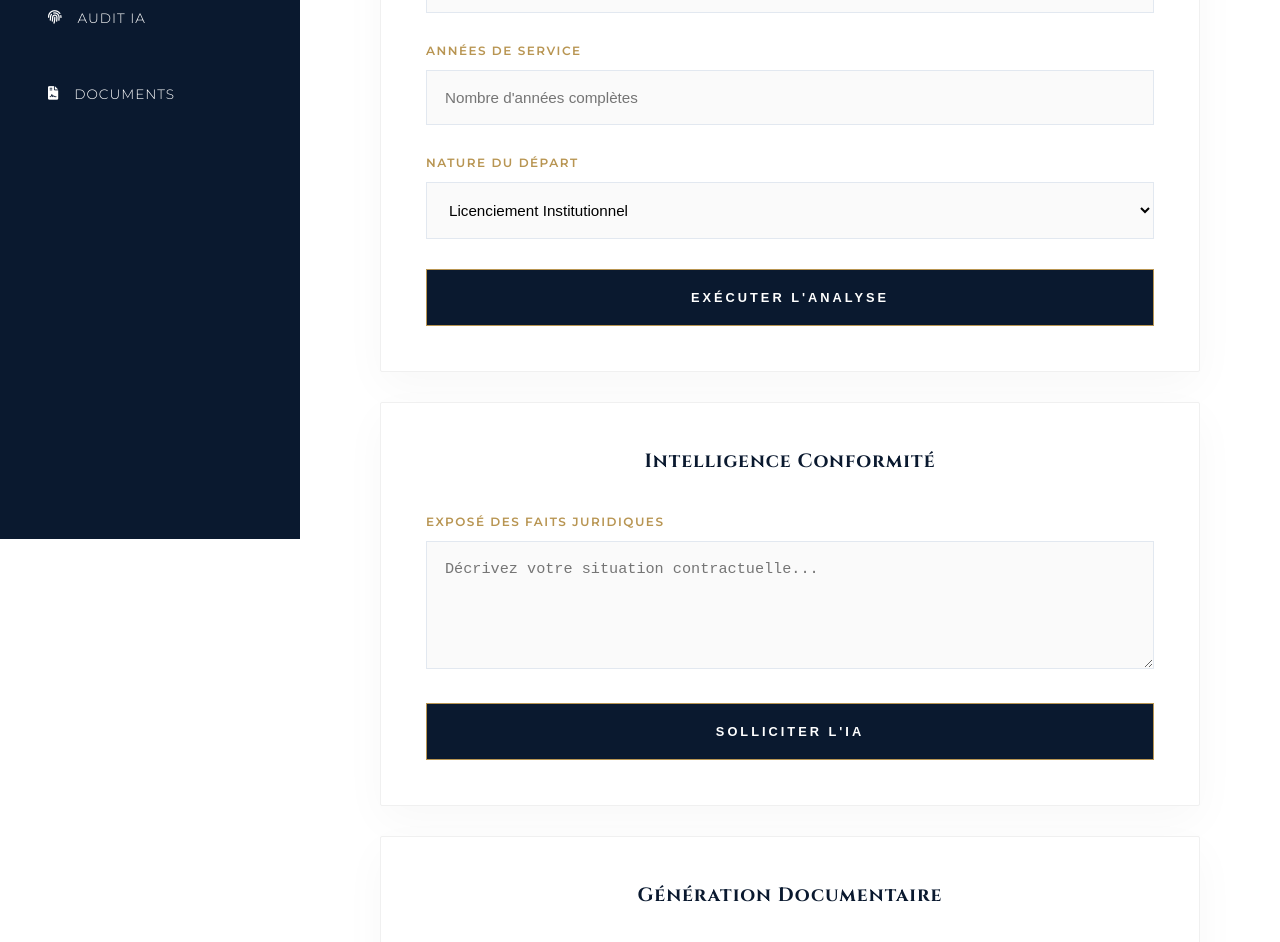
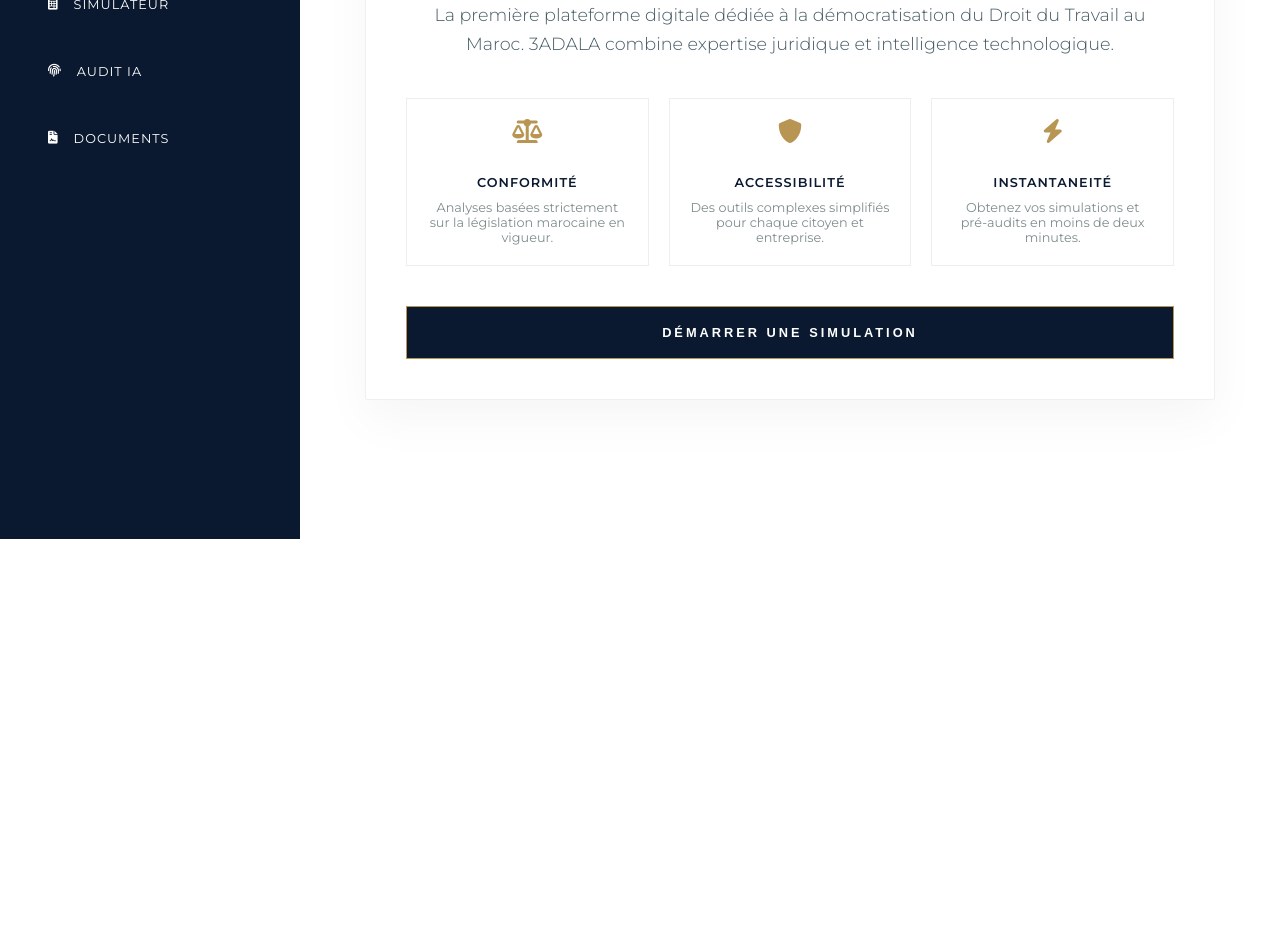
Before and after one commit to qotmamoun-sudo/LEGALTECH-MAROC, a plain HTML site: page index.html in a window 1280 px wide. Shown: the part 261-1203 px from the top of the page. After the commit the page ends 800 px from the top, so only its background shows below. Drawn offline with Linux system fonts and the light colour scheme.

Commit message:
Update index.html

```diff
--- a/index.html
+++ b/index.html
@@ -7,12 +7,12 @@
 
     <script src="https://cdnjs.cloudflare.com/ajax/libs/html2pdf.js/0.10.1/html2pdf.bundle.min.js"></script>
     <link rel="stylesheet" href="https://cdnjs.cloudflare.com/ajax/libs/font-awesome/6.0.0/css/all.min.css">
-    <link href="https://fonts.googleapis.com/css2?family=Cinzel:wght@700&family=Montserrat:wght@300;600&display=swap" rel="stylesheet">
+    <link href="https://fonts.googleapis.com/css2?family=Cinzel:wght@700&family=Montserrat:wght@300;400;600&display=swap" rel="stylesheet">
 
     <style>
         :root {
-            --navy: #0a192f; /* Bleu nuit profond */
-            --gold: #b89552; /* Or satiné */
+            --navy: #0a192f;
+            --gold: #b89552;
             --slate: #455a64;
             --bg: #ffffff;
             --nav-height: 75px;
@@ -25,6 +25,7 @@
             background: var(--bg);
             margin: 0;
             color: var(--navy);
+            overflow-x: hidden;
         }
 
         /* --- LOGO DESIGN --- */
@@ -36,7 +37,7 @@
         }
 
         .logo-main {
-            font-family: 'Cinzel', serif; /* Style "Luxe/Juridique" */
+            font-family: 'Cinzel', serif;
             font-size: 1.4rem;
             letter-spacing: 4px;
             color: var(--gold);
@@ -45,7 +46,6 @@
         }
 
         .logo-sub {
-            font-family: 'Montserrat', sans-serif;
             font-size: 0.6rem;
             letter-spacing: 3px;
             text-transform: uppercase;
@@ -58,66 +58,57 @@
 
         @media (min-width: 769px) {
             .sidebar { width: 300px; height: 100vh; padding: 50px 30px; display: flex; flex-direction: column; left: 0; top: 0; }
-            .main-content { margin-left: 300px; padding: 80px; }
-            .nav-item { padding: 18px; margin: 12px 0; display: flex; align-items: center; gap: 15px; border-radius: 4px; cursor: pointer; transition: 0.3s; font-size: 0.85rem; letter-spacing: 1px; text-transform: uppercase; }
+            .main-content { margin-left: 300px; padding: 60px; min-height: 100vh; display: flex; align-items: center; justify-content: center; }
+            .nav-item { padding: 18px; margin: 8px 0; display: flex; align-items: center; gap: 15px; border-radius: 4px; cursor: pointer; transition: 0.3s; font-size: 0.8rem; letter-spacing: 1px; text-transform: uppercase; }
         }
 
         @media (max-width: 768px) {
             .sidebar { bottom: 0; left: 0; width: 100%; height: var(--nav-height); display: flex; justify-content: space-around; align-items: center; background: var(--navy); }
             .logo-container { display: none; }
-            .main-content { padding: 30px; padding-bottom: 120px; }
-            .nav-item { display: flex; flex-direction: column; align-items: center; font-size: 0.65rem; font-weight: 600; color: #a5b1c2; }
+            .main-content { padding: 25px; padding-bottom: 120px; }
+            .nav-item { display: flex; flex-direction: column; align-items: center; font-size: 0.6rem; font-weight: 600; color: #a5b1c2; }
             .nav-item.active { color: var(--gold); }
-            .nav-item i { font-size: 1.2rem; margin-bottom: 4px; }
+            .nav-item i { font-size: 1.1rem; margin-bottom: 4px; }
         }
 
         .nav-item:hover { color: var(--gold); }
         .nav-item.active { background: rgba(184, 149, 82, 0.1); border-left: 3px solid var(--gold); color: var(--gold); }
         @media (max-width: 768px) { .nav-item.active { border-left: none; background: none; } }
 
-        /* --- CARDS & TITRES --- */
+        /* --- CONTENU --- */
+        .tab-content { display: none; width: 100%; max-width: 850px; animation: fadeIn 0.5s ease; }
+        .tab-content.active-section { display: block; }
+        @keyframes fadeIn { from { opacity: 0; transform: translateY(15px); } to { opacity: 1; transform: translateY(0); } }
+
         .card {
-            background: #fff; border-radius: 2px; padding: 45px;
-            box-shadow: 0 15px 45px rgba(0,0,0,0.03);
-            margin-bottom: 30px; border: 1px solid #f0f0f0;
+            background: #fff; border-radius: 2px; padding: 40px;
+            box-shadow: 0 20px 50px rgba(0,0,0,0.04);
+            border: 1px solid #f0f0f0;
         }
 
-        h3 {
-            font-family: 'Cinzel', serif;
-            margin-top: 0; color: var(--navy); font-size: 1.2rem; font-weight: 700;
-            letter-spacing: 1px; margin-bottom: 40px; text-align: center;
-        }
+        /* --- HOME PAGE SPECIFICS --- */
+        .home-hero { text-align: center; margin-bottom: 40px; }
+        .home-hero h1 { font-family: 'Cinzel', serif; font-size: 2rem; color: var(--navy); margin-bottom: 15px; }
+        .home-hero p { font-size: 1.1rem; color: var(--slate); font-weight: 300; line-height: 1.6; }
 
-        /* --- FORMULAIRES --- */
-        label { display: block; margin-bottom: 12px; font-weight: 600; font-size: 0.75rem; text-transform: uppercase; color: var(--gold); letter-spacing: 1.5px; }
-        input, select, textarea {
-            width: 100%; padding: 18px; margin-bottom: 30px;
-            border: 1px solid #e2e8f0; border-radius: 0;
-            font-size: 0.95rem; background: #fafafa;
-        }
-        input:focus { border-color: var(--gold); outline: none; background: #fff; }
+        .feature-grid { display: grid; grid-template-columns: repeat(auto-fit, minmax(200px, 1fr)); gap: 20px; margin: 40px 0; }
+        .feature-item { text-align: center; padding: 20px; border: 1px solid #eee; transition: 0.3s; }
+        .feature-item i { font-size: 1.5rem; color: var(--gold); margin-bottom: 15px; }
+        .feature-item h4 { font-size: 0.8rem; letter-spacing: 1px; margin-bottom: 10px; text-transform: uppercase; }
+        .feature-item p { font-size: 0.8rem; color: #7f8c8d; margin: 0; }
 
-        button {
-            background: var(--navy); color: white; border: 1px solid var(--gold);
-            padding: 20px; border-radius: 0; width: 100%;
-            font-weight: 600; font-size: 0.8rem; cursor: pointer;
-            text-transform: uppercase; letter-spacing: 3px; transition: 0.4s;
-        }
-        button:hover { background: var(--gold); color: var(--navy); }
+        /* --- TITRES & BOUTONS --- */
+        h3 { font-family: 'Cinzel', serif; margin-top: 0; color: var(--navy); font-size: 1.1rem; letter-spacing: 2px; margin-bottom: 30px; text-align: center; text-transform: uppercase; }
+        label { display: block; margin-bottom: 10px; font-weight: 600; font-size: 0.7rem; text-transform: uppercase; color: var(--gold); letter-spacing: 1.5px; }
+        input, select, textarea { width: 100%; padding: 15px; margin-bottom: 25px; border: 1px solid #e2e8f0; border-radius: 0; font-size: 0.9rem; background: #fafafa; font-family: 'Montserrat', sans-serif; }
 
-        .result-area {
-            margin-top: 40px; padding: 30px; border: 1px double var(--gold);
-            display: none; text-align: center; background: #fff;
-        }
+        .cta-button { background: var(--navy); color: white; border: 1px solid var(--gold); padding: 18px; border-radius: 0; width: 100%; font-weight: 600; font-size: 0.8rem; cursor: pointer; text-transform: uppercase; letter-spacing: 3px; transition: 0.4s; text-decoration: none; display: block; text-align: center; }
+        .cta-button:hover { background: var(--gold); color: var(--navy); }
 
-        /* Header Mobile Logo */
-        .header-mobile {
-            display: none;
-            padding: 25px; text-align: center; background: var(--navy);
-            color: var(--gold); font-family: 'Cinzel', serif; letter-spacing: 3px; font-size: 1rem;
-        }
+        .result-area { margin-top: 30px; padding: 25px; border: 1px double var(--gold); display: none; text-align: center; background: #fff; font-size: 0.9rem; }
+
+        .header-mobile { display: none; padding: 20px; text-align: center; background: var(--navy); color: var(--gold); font-family: 'Cinzel', serif; letter-spacing: 3px; font-size: 0.9rem; }
         @media (max-width: 768px) { .header-mobile { display: block; } }
-
     </style>
 </head>
 <body>
@@ -130,7 +121,10 @@
             <span class="logo-sub">POURTOUS.MA</span>
         </div>
 
-        <div class="nav-item active" onclick="showTab('tab-calc', this)">
+        <div class="nav-item active" onclick="showTab('tab-home', this)">
+            <i class="fas fa-home"></i> <span class="nav-text">Accueil</span>
+        </div>
+        <div class="nav-item" onclick="showTab('tab-calc', this)">
             <i class="fas fa-calculator"></i> <span class="nav-text">Simulateur</span>
         </div>
         <div class="nav-item" onclick="showTab('tab-conseil', this)">
@@ -142,44 +136,75 @@
     </div>
 
     <div class="main-content">
-        <div id="tab-calc" class="tab-content active-section">
+
+        <div id="tab-home" class="tab-content active-section">
             <div class="card">
-                <h3>Calcul des Indemnités</h3>
-                <label>Salaire Brut de Référence (MAD)</label>
-                <input type="number" id="salary" inputmode="numeric" placeholder="Montant mensuel">
+                <div class="home-hero">
+                    <h1>L'Excellence Juridique pour Tous</h1>
+                    <p>La première plateforme digitale dédiée à la démocratisation du Droit du Travail au Maroc. 3ADALA combine expertise juridique et intelligence technologique.</p>
+                </div>
 
-                <label>Années de Service</label>
-                <input type="number" id="seniority" inputmode="numeric" placeholder="Nombre d'années complètes">
+                <div class="feature-grid">
+                    <div class="feature-item">
+                        <i class="fas fa-balance-scale"></i>
+                        <h4>Conformité</h4>
+                        <p>Analyses basées strictement sur la législation marocaine en vigueur.</p>
+                    </div>
+                    <div class="feature-item">
+                        <i class="fas fa-shield-alt"></i>
+                        <h4>Accessibilité</h4>
+                        <p>Des outils complexes simplifiés pour chaque citoyen et entreprise.</p>
+                    </div>
+                    <div class="feature-item">
+                        <i class="fas fa-bolt"></i>
+                        <h4>Instantaneité</h4>
+                        <p>Obtenez vos simulations et pré-audits en moins de deux minutes.</p>
+                    </div>
+                </div>
 
-                <label>Nature du Départ</label>
+                <button class="cta-button" onclick="showTab('tab-calc', document.querySelectorAll('.nav-item')[1])">Démarrer une Simulation</button>
+            </div>
+        </div>
+
+        <div id="tab-calc" class="tab-content">
+            <div class="card">
+                <h3>Simulateur de Compensation</h3>
+                <label>Rémunération Mensuelle Nette (MAD)</label>
+                <input type="number" id="salary" inputmode="numeric" placeholder="Montant perçu">
+
+                <label>Ancienneté (Années révolues)</label>
+                <input type="number" id="seniority" inputmode="numeric" placeholder="Ex: 12">
+
+                <label>Nature de la rupture</label>
                 <select id="reason">
-                    <option value="licenciement">Licenciement Institutionnel</option>
-                    <option value="demission">Démission Volontaire</option>
+                    <option value="licenciement">Rupture par l'employeur</option>
+                    <option value="demission">Rupture par le salarié</option>
                 </select>
 
-                <button onclick="calculateRights()">Exécuter l'Analyse</button>
+                <button class="cta-button" onclick="calculateRights()">Calculer les Indemnités</button>
                 <div id="res-calc" class="result-area"></div>
             </div>
         </div>
 
         <div id="tab-conseil" class="tab-content">
             <div class="card">
-                <h3>Intelligence Conformité</h3>
-                <label>Exposé des faits juridiques</label>
-                <textarea id="ai-question" rows="5" placeholder="Décrivez votre situation contractuelle..."></textarea>
-                <button onclick="askAdvice()">Solliciter l'IA</button>
+                <h3>Diagnostic Algorithmique</h3>
+                <label>Veuillez décrire votre situation</label>
+                <textarea id="ai-question" rows="5" placeholder="Décrivez les faits juridiques..."></textarea>
+                <button class="cta-button" onclick="askAdvice()">Lancer l'Audit</button>
                 <div id="res-advice" class="result-area"></div>
             </div>
         </div>
 
         <div id="tab-docs" class="tab-content">
             <div class="card">
-                <h3>Génération Documentaire</h3>
-                <label>Nom complet du titulaire</label>
-                <input type="text" id="user-name" placeholder="IDENTITÉ OFFICIELLE">
-                <button onclick="generateDoc()">Éditer le certificat (PDF)</button>
+                <h3>Édition Documentaire</h3>
+                <label>Identité du titulaire</label>
+                <input type="text" id="user-name" placeholder="NOM ET PRÉNOM">
+                <button class="cta-button" onclick="generateDoc()">Exporter le Rapport (PDF)</button>
             </div>
         </div>
+
     </div>
 
 <script>
@@ -187,7 +212,8 @@
         document.querySelectorAll('.tab-content').forEach(t => t.classList.remove('active-section'));
         document.querySelectorAll('.nav-item').forEach(n => n.classList.remove('active'));
         document.getElementById(tabId).classList.add('active-section');
-        element.classList.add('active');
+        if(element) element.classList.add('active');
+        window.scrollTo(0,0);
     }
 
     function calculateRights() {
@@ -196,31 +222,31 @@
         const r = document.getElementById('reason').value;
         const res = document.getElementById('res-calc');
 
-        if(!s || !y) return;
+        if(!s || !y) return alert("Données manquantes.");
 
         res.style.display = "block";
         if(r === "demission") {
-            res.innerHTML = "<p style='font-size:0.85rem; letter-spacing:1px;'>Aucune indemnité compensatrice n'est due dans ce scénario.</p>";
+            res.innerHTML = "<p>Aucune indemnité légale n'est exigible pour ce motif.</p>";
         } else {
             const h = s / 191;
             let t = (y <= 5) ? (96*h*y) : (y <= 10) ? (96*h*5 + 144*h*(y-5)) : (96*h*5 + 144*h*5 + 192*h*(y-10));
-            res.innerHTML = `<span style="font-size: 0.7rem; color: var(--gold); letter-spacing: 2px;">RÉSULTAT DE L'AUDIT</span><br><span style="font-size: 1.6rem; color: var(--navy); font-weight: 700;">${Math.round(t).toLocaleString()} MAD</span>`;
+            res.innerHTML = `<span style="font-size: 0.6rem; color: var(--gold); letter-spacing: 2px;">AUDIT TERMINÉ</span><br><br><span style="font-size: 1.5rem; font-weight: 700;">${Math.round(t).toLocaleString()} MAD</span>`;
         }
     }
 
     function askAdvice() {
         const res = document.getElementById('res-advice');
         res.style.display = "block";
-        res.innerHTML = "<em>Traitement algorithmique...</em>";
+        res.innerHTML = "<em>Analyse en cours...</em>";
         setTimeout(() => {
-            res.innerHTML = "<p style='font-size:0.9rem; text-align:justify;'><strong>Note d'analyse :</strong> La conformité de la procédure dépend de la notification formelle. Nous préconisons la vérification des délais de préavis contractuels.</p>";
+            res.innerHTML = "<p style='text-align:justify;'><strong>Pré-Analyse :</strong> Le respect de l'entretien préalable est un critère de validité majeur. Un manquement procédural peut entraîner une requalification du départ.</p>";
         }, 1200);
     }
 
     function generateDoc() {
         const n = document.getElementById('user-name').value;
-        if(!n) return alert("Identité requise.");
-        html2pdf().from(document.body).save(`3ADALA_CERT_OFFICIEL.pdf`);
+        if(!n) return alert("Nom requis.");
+        html2pdf().from(document.body).save(`3ADALA_RAPPORT.pdf`);
     }
 </script>
 </body>
```
